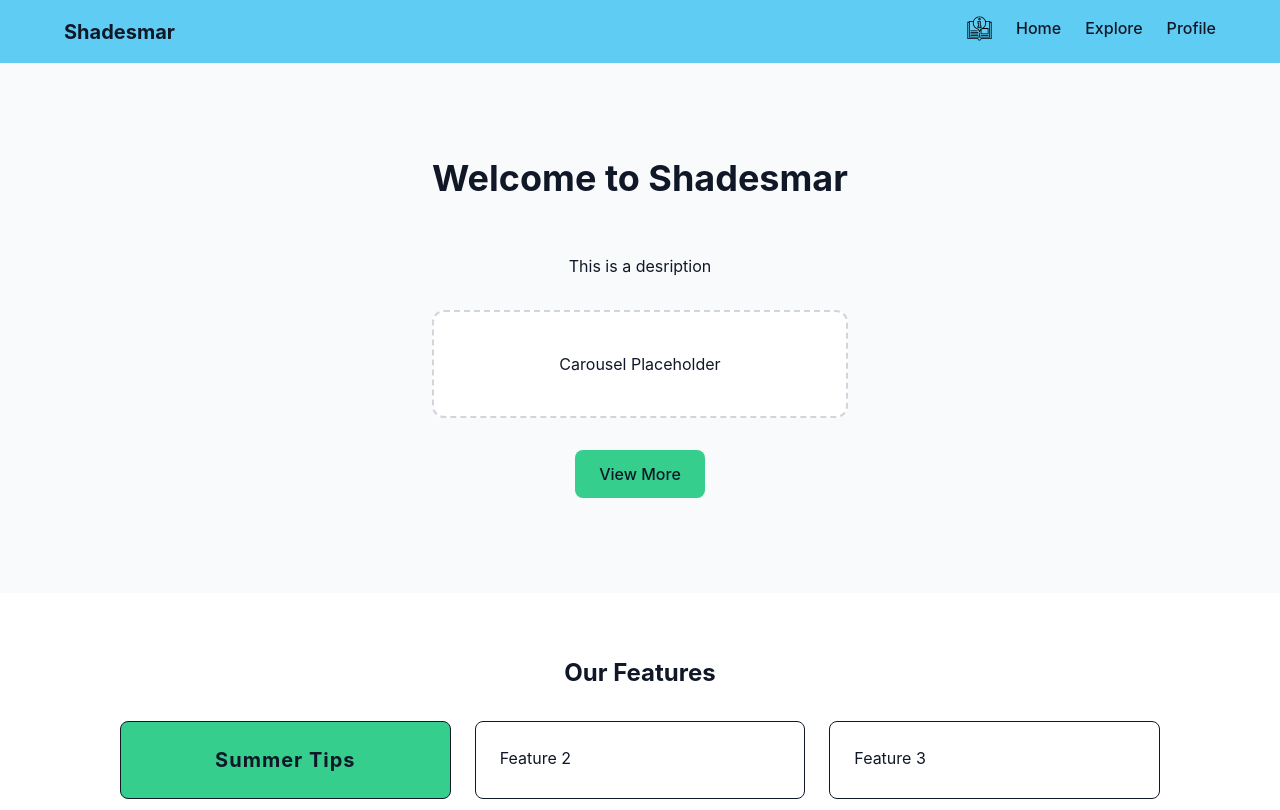
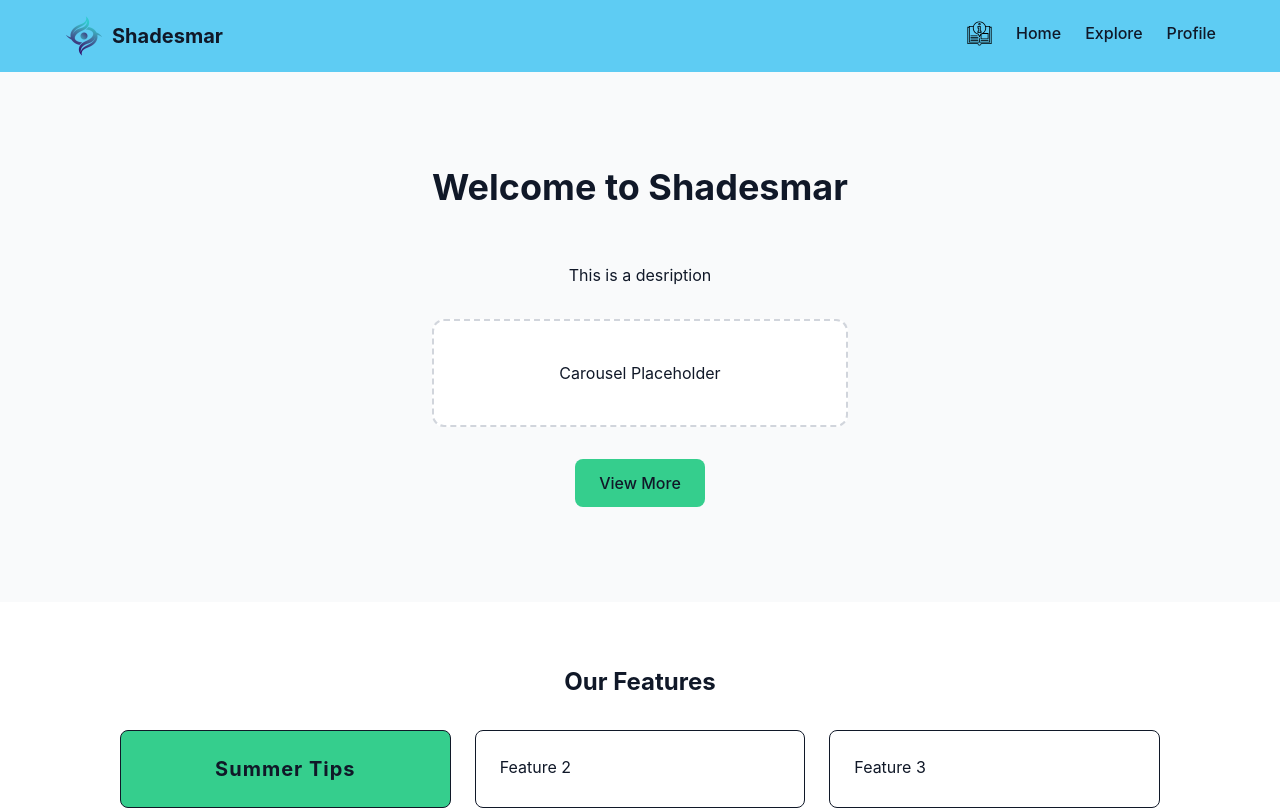
Before and after one commit to gboyal-bm/2800-202610-DTC03, a React (Vite) app in the folder shadesmar/: page / in a window 1280 px wide. Shown: the top 810 px of the page. Built offline with nearby package versions, Linux system fonts and the light colour scheme; no server answers; the HTML template or start-up script is replaced by a standard one.

Commit message:
Adds logo to navbar

```diff
--- a/shadesmar/src/components/navbar.tsx
+++ b/shadesmar/src/components/navbar.tsx
@@ -1,6 +1,7 @@
 import {useLocation, Link} from "react-router-dom";
 import {homeTour, mapTour, profileTour} from "./tours";
 import tourIcon from "../assets/tour.svg";
+import logo from "../assets/shadesmar-logo-small.png";
 
 const toursDictionary: Record<string, () => void> = {
     "/": homeTour,
@@ -23,7 +24,10 @@ export function Navbar() {
     return (
         <nav className="w-full bg-a3 px-6 py-4 shadow-md">
             <div className="mx-auto flex max-w-6xl items-center justify-between">
-                <h1 className="text-xl font-bold text-gray-900">Shadesmar</h1>
+                <Link to="/" className="flex items-center gap-2">
+                    <img src={logo} alt="Shadesmar" className="h-10 w-10" />
+                    <span className="text-xl font-bold text-gray-900">Shadesmar</span>
+                </Link>
                 <ul className="flex gap-6 text-gray-900 font-medium">
                     <li>
                         {toursDictionary[location.pathname] && (
```
